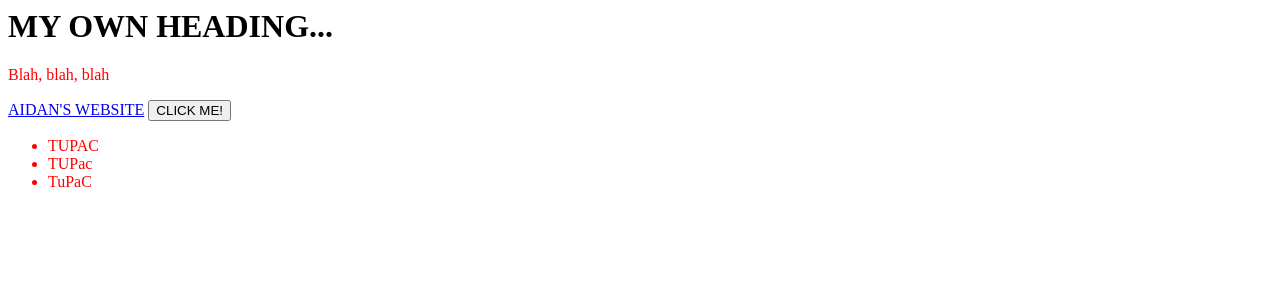
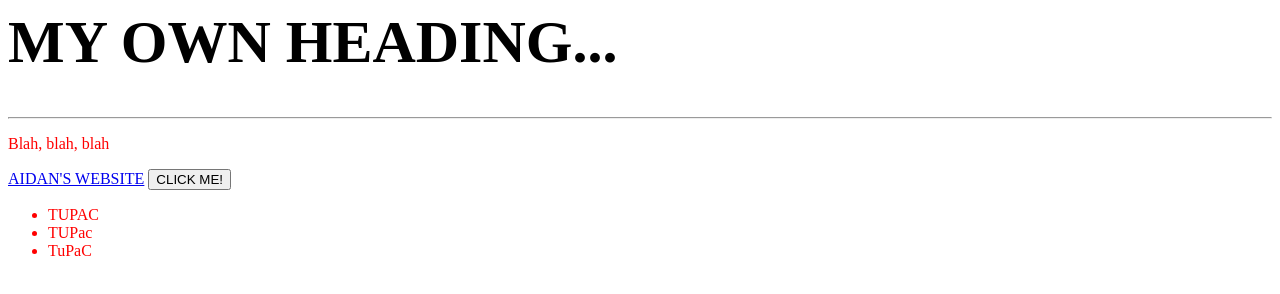
Before and after one commit to Hajile1293/New-Website, a plain HTML site: page index.html in a window 1280 px wide. Drawn offline with Linux system fonts and the light colour scheme.

Commit message:
Update index.html

```diff
--- a/index.html
+++ b/index.html
@@ -5,7 +5,8 @@
   <title>My New Website</title>
 </head>
 
-<h1>MY OWN HEADING...</h1>
+<h1 style="font-size:60px;">MY OWN HEADING...</h1>
+  <hr>
 <p style="color:red">Blah, blah, blah</p>
   <a href="http://www.aianmoo16.com">AIDAN'S WEBSITE</a>
 
```
